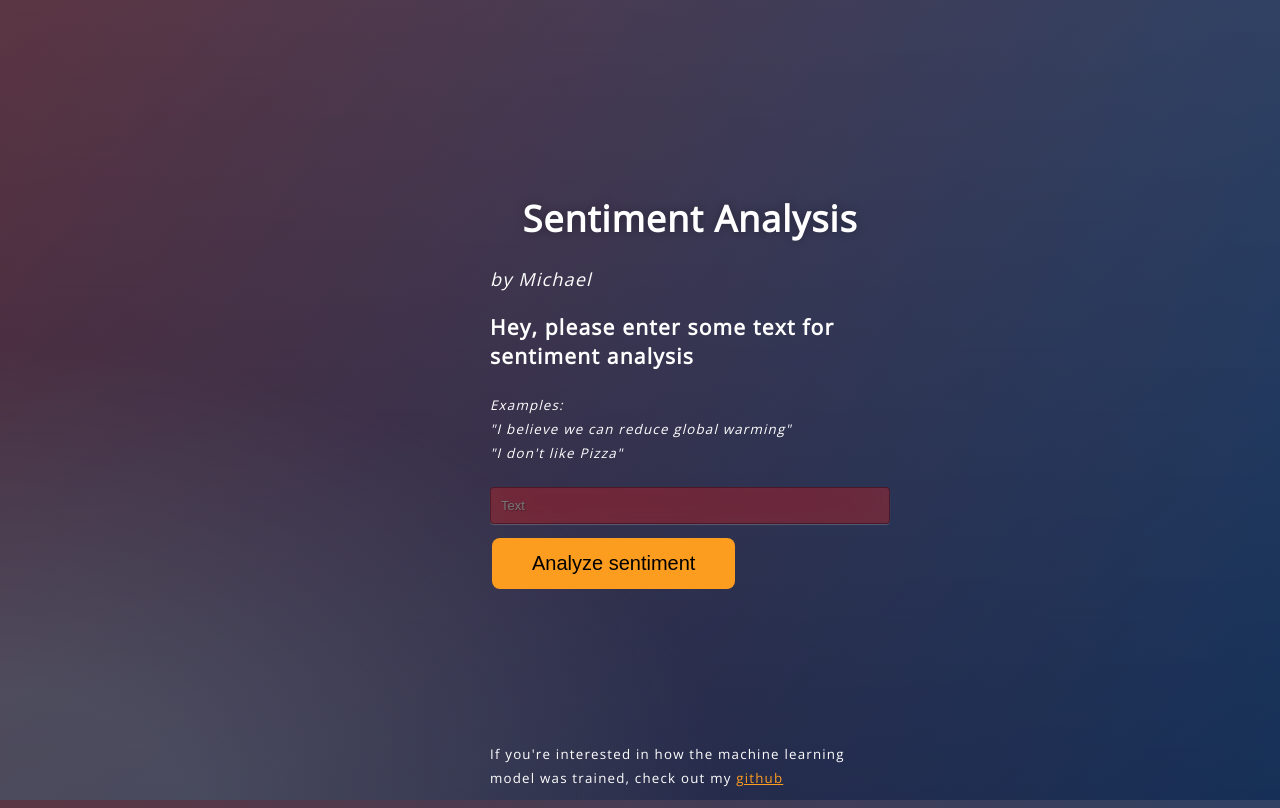
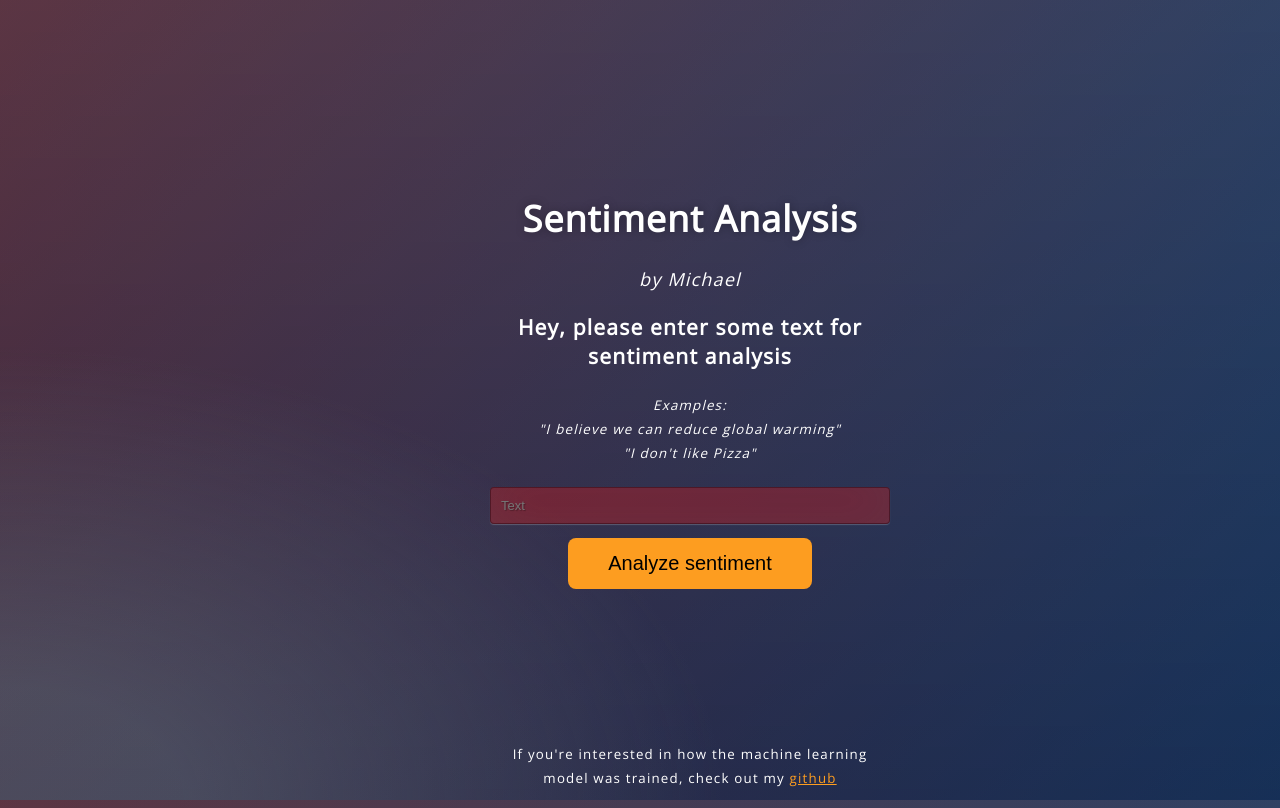
Before and after one commit to michaelstaden/sentiment_web_application, a Flask app: page / in a window 1280 px wide. Run offline with Flask 2, Linux system fonts and the light colour scheme; parts of the project's set-up code (start-up, migrations or seed data) failed here and were passed over.

Commit message:
updated css file

```diff
--- a/static/css/style.css
+++ b/static/css/style.css
@@ -1,9 +1,9 @@
 @import url(https://fonts.googleapis.com/css?family=Open+Sans);
 
 .btn{
-  background-color: #ba0b0b; /* Green */
+  background-color: darkcyan; /* Green */
   border: none;
-  text-align: left;
+  text-align: center;
   border-radius: 8px;
   padding: 14px 40px;
   text-decoration: none;
@@ -25,7 +25,7 @@ body {
 	background: #331952;
 	color: #fff;
 	font-size: 18px;
-	text-align:left;
+	text-align:center;
 	letter-spacing:1.2px;
 	background: -moz-radial-gradient(0% 100%, ellipse cover, rgba(104,128,138,.4) 10%,rgba(138,114,76,0) 40%),-moz-linear-gradient(top,  rgba(57,173,219,.25) 0%, rgba(42,60,87,.4) 100%), -moz-linear-gradient(-45deg,  #670d10 0%, #092756 100%);
 	background: -webkit-radial-gradient(0% 100%, ellipse cover, rgba(104,128,138,.4) 10%,rgba(138,114,76,0) 40%), -webkit-linear-gradient(top,  rgba(57,173,219,.25) 0%,rgba(42,60,87,.4) 100%), -webkit-linear-gradient(-45deg,  #670d10 0%,#092756 100%);
@@ -35,6 +35,7 @@ body {
 	filter: progid:DXImageTransform.Microsoft.gradient( startColorstr='#3E1D6D', endColorstr='#092756',GradientType=1 );
 
 }
+
 .login {
 	position: absolute;
 	top: 40%;
```
